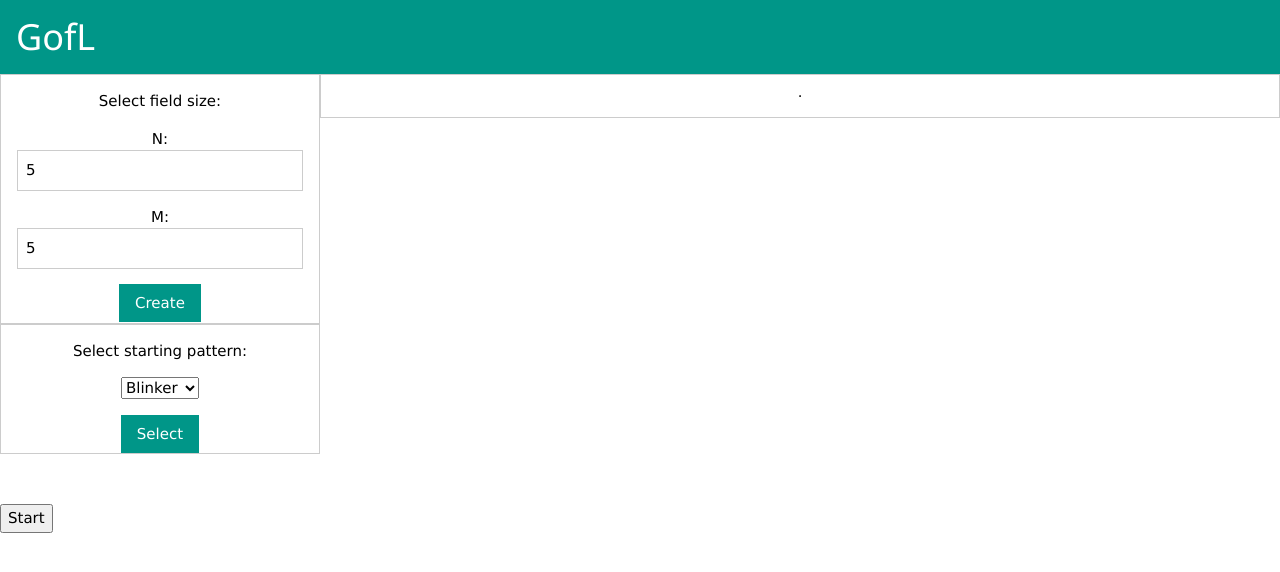
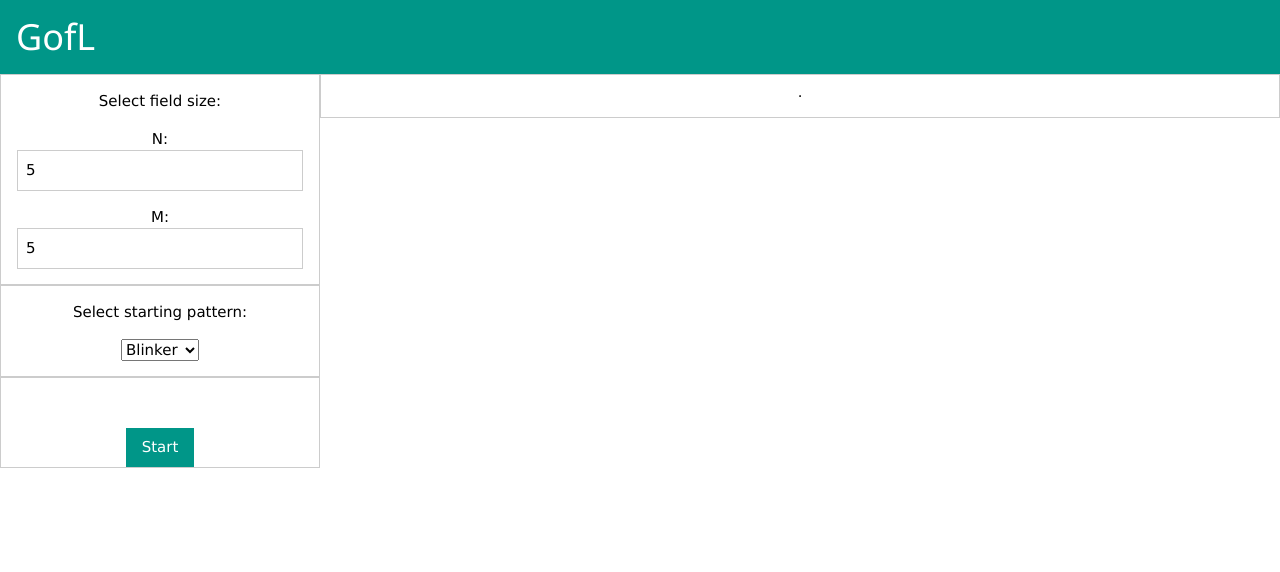
Before and after one commit to Ezelev/simpleGofL, a PHP site: page / in a window 1280 px wide. Shown: the top 572 px of the page. Run offline with PHP 8.4, Linux system fonts and the light colour scheme.

Commit message:
index page fixes

```diff
--- a/index.php
+++ b/index.php
@@ -23,7 +23,7 @@
               <label for="size-n">M:</label>
               <input id="size-m" class="w3-input w3-border" type="number" name="size-n" value=5>
             </p>
-            <button id="btn-create-field" class="w3-button w3-teal">Create</button>
+            <!-- <button id="btn-create-field" class="w3-button w3-teal">Create</button> -->
       </div>
     </div>
     <div class="w3-col m12">
@@ -37,7 +37,11 @@
                     <option value="glider">Glider</option>
                 </select>
             </p>
-            <button id="btn-create-field" class="w3-button w3-teal">Select</button>
+      </div>
+    </div>
+    <div class="w3-col m12">
+      <div class="w3-container fieldwrap  w3-border w3-center">
+            <button id="evolve-btn" class="w3-button w3-teal evolve-btn">Start</button>
       </div>
     </div>
   </div>
@@ -53,6 +57,6 @@
 
 	</div>
 
-	<button id="evolve-btn" class="evolve-btn">Start</button>
+	<!-- <button id="evolve-btn" class="evolve-btn">Start</button> -->
 </body>
 </html>
--- a/js/script.js
+++ b/js/script.js
@@ -1,7 +1,7 @@
 document.addEventListener("DOMContentLoaded", function(event) {
 
 
-  document.getElementById("btn-create-field").addEventListener("click", createField);
+//  document.getElementById("btn-create-field").addEventListener("click", createField);
   document.getElementById("evolve-btn").addEventListener("click", startEvolve);
 
 
@@ -28,6 +28,7 @@ document.addEventListener("DOMContentLoaded", function(event) {
 
   function startEvolve() {
     //console.log("form submitted!");
+    createField();
     getEvolutionHistory();
   }
 
```
